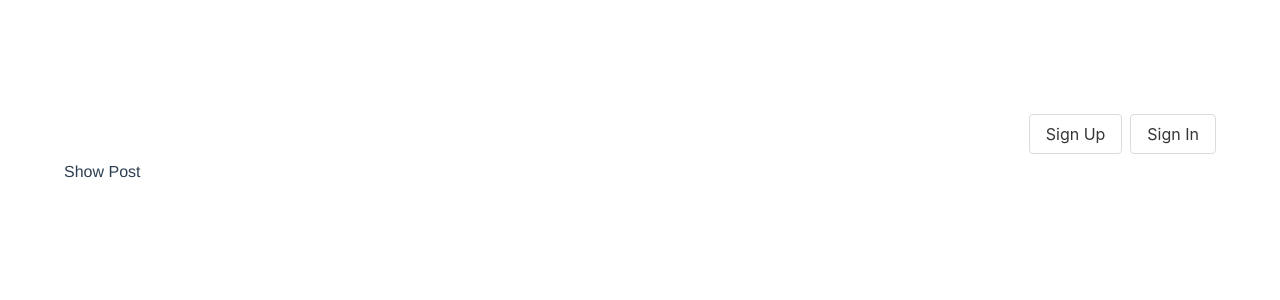
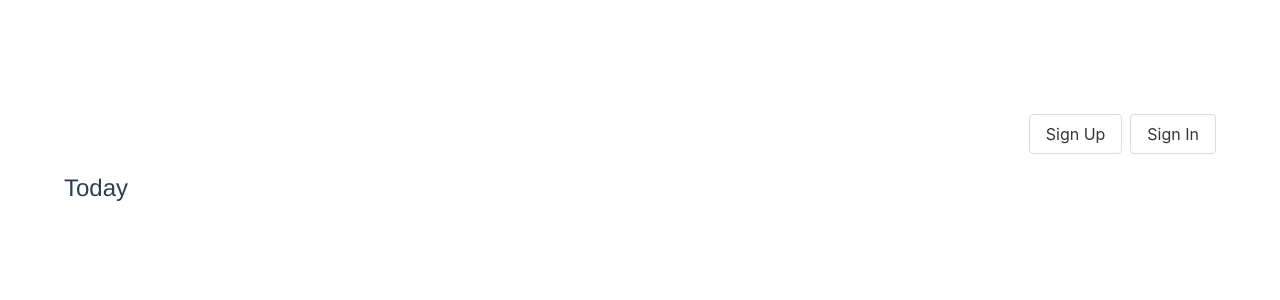
Before and after one commit to lmiller1990/vuejs-composition-api-course, a Vue app: page /posts/1 in a window 1280 px wide. Shown: the top 300 px of the page. Built offline with nearby package versions, Linux system fonts and the light colour scheme.

Commit message:
load posts

```diff
--- /dev/null
+++ b/src/components/PostViewer.vue
@@ -0,0 +1,30 @@
+<template>
+  <h1>{{ post.title }}</h1>
+</template>
+
+<script lang="ts">
+import { defineComponent } from 'vue';
+import { useRoute } from 'vue-router'
+import { useStore } from '../store'
+
+export default defineComponent({
+  async setup(props) {
+    const store = useStore()
+    const id = useRoute().params.id as string
+
+    if (!store.getState().posts.loaded) {
+      await store.fetchPosts()
+    }
+
+    const post = store.getState().posts.all.get(id)
+
+    if (!post) {
+      throw Error('Post was not found.')
+    }
+
+    return {
+      post
+    }
+  }
+});
+</script>
--- a/src/components/ShowPost.vue
+++ b/src/components/ShowPost.vue
@@ -1,18 +1,24 @@
 <template>
-  Show Post
+  <suspense>
+    <template #default>
+      <post-viewer />
+    </template>
+
+    <template #fallback>
+      <spinner />
+    </template>
+  </suspense>
 </template>
 
 <script lang="ts">
 import { defineComponent } from 'vue';
-import { useRoute } from 'vue-router'
-import { useStore } from '../store'
+import PostViewer from './PostViewer.vue'
+import Spinner from './Spinner.vue'
 
 export default defineComponent({
-  setup(props) {
-    const store = useStore()
-    const id = useRoute().params.id as string
-    const post = store.getState().posts.all.get(id)
-    console.log(post)
+  components: {
+    PostViewer,
+    Spinner
   }
 });
 </script>
```
